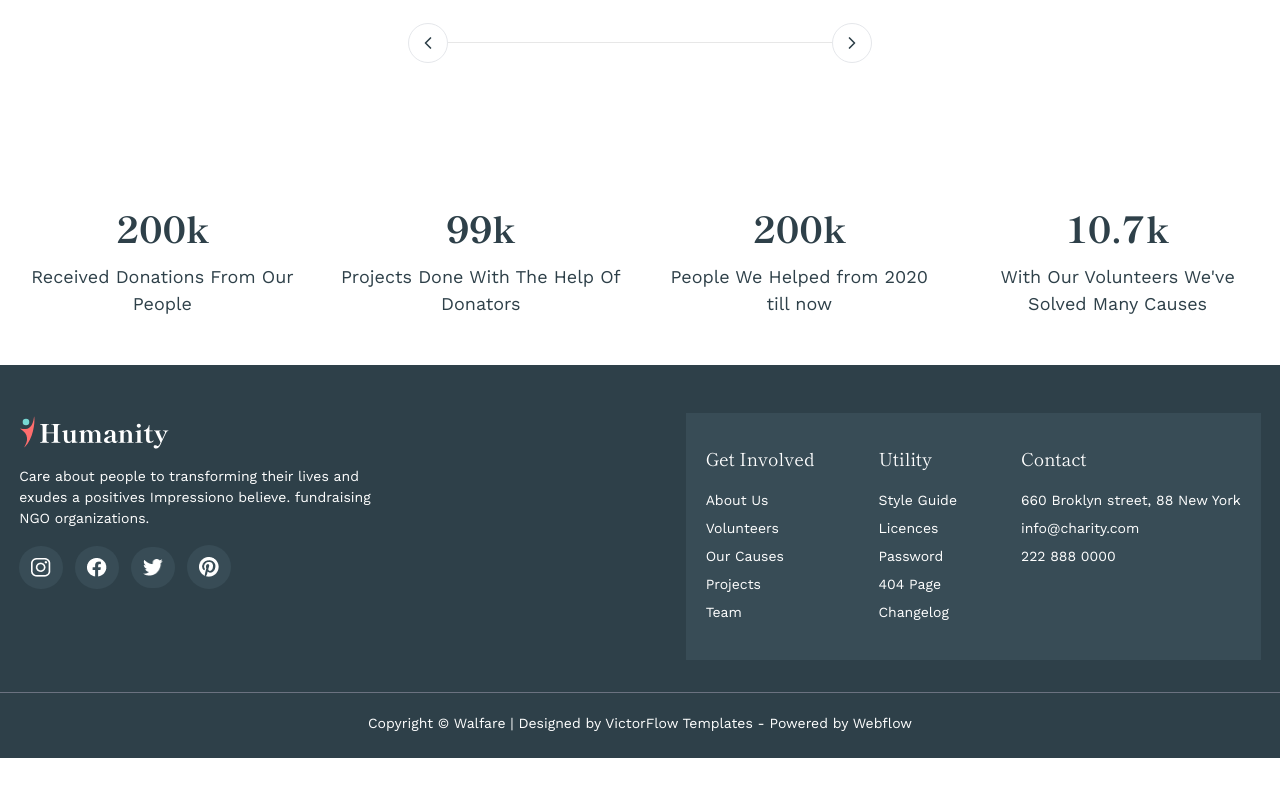
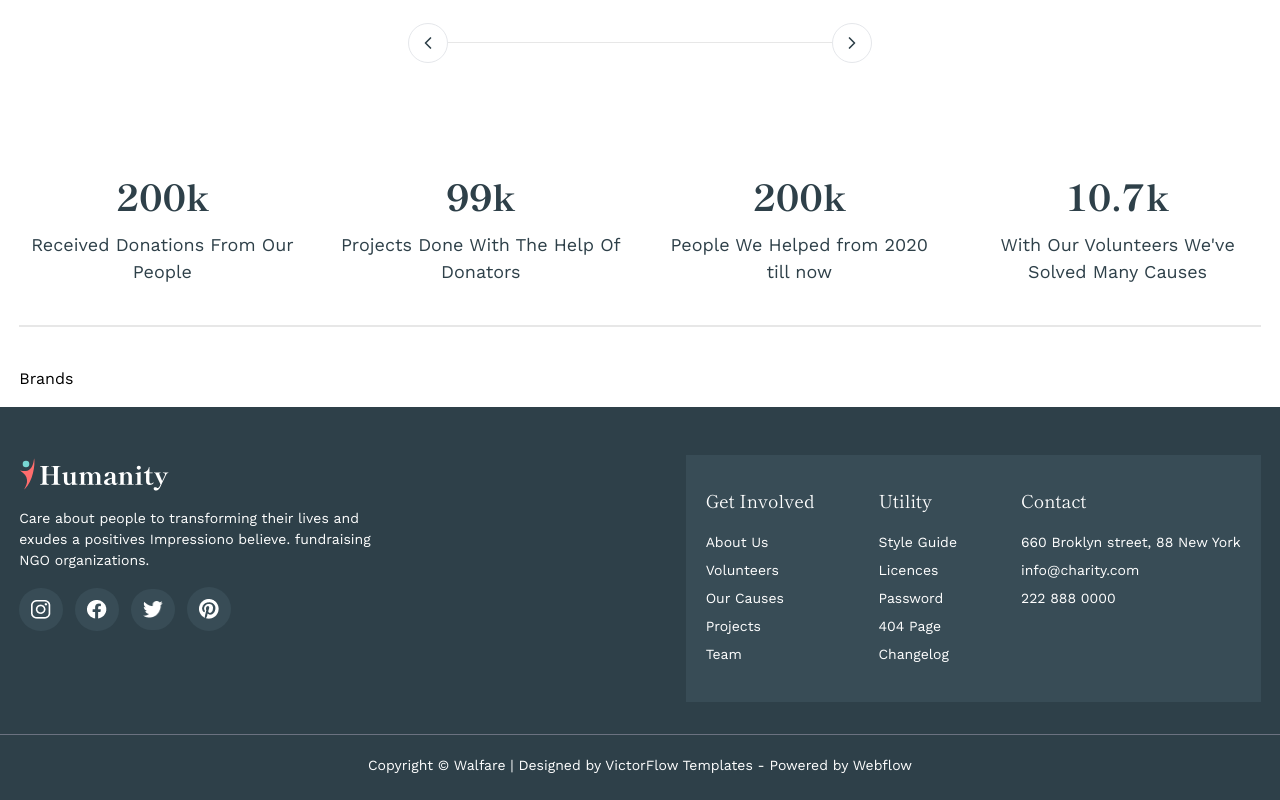
Before and after one commit to gpsimi/humanity_charity, a Next.js app: page / in a window 1280 px wide. Shown: the part 5246-6046 px from the top of the page. Before the commit the page ends 6004 px from the top, so only its background shows below. Built offline with nearby package versions, Linux system fonts and the light colour scheme; a web font is replaced by a local one.

Commit message:
Update HomeSponsors.tsx

```diff
--- a/components/sections/HomeSection/HomeSponsors.tsx
+++ b/components/sections/HomeSection/HomeSponsors.tsx
@@ -3,8 +3,8 @@ import React from 'react'
 
 const HomeSponsors = () => {
   return (
-    <section className='md:py-12 py-8'>
-      <div className='container mx-auto max-w-[1280px] '>
+    <section className='md:py-4 py-6'>
+      <div className='container mx-auto max-w-[1280px] space-y-10'>
         <div className="grid lg:grid-col-4 md:grid-cols-4 grid-cols-1 gap-8">
           {clientNumber.map((items) => (
             <div key={items.id} className="flex flex-col items-center  justify-center space-y-4">
@@ -13,6 +13,10 @@ const HomeSponsors = () => {
             </div>
           ))}
         </div>
+        <div className="flex-1 h-[2px] bg-border-1/50 " />
+        <div>
+            Brands
+        </div>
       </div>
     </section>
   )
```
